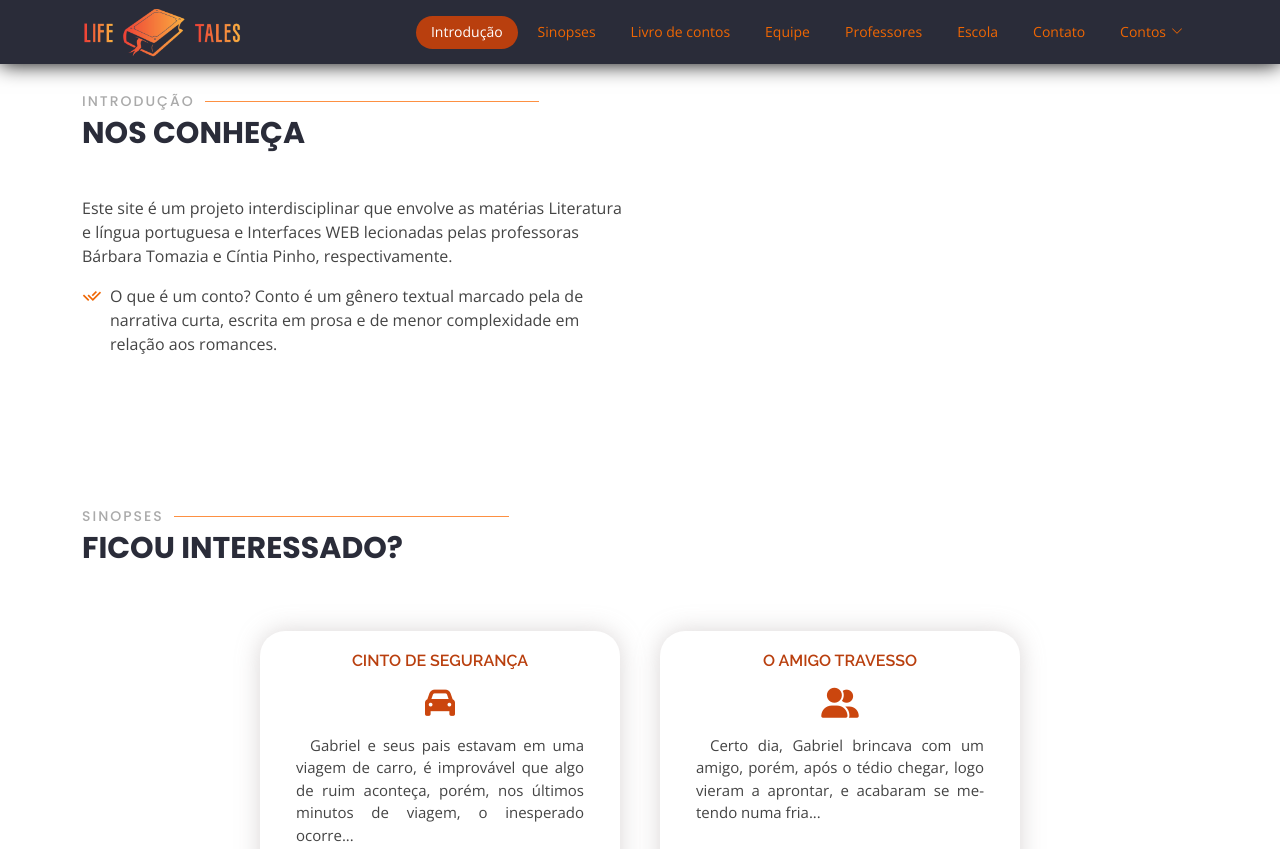
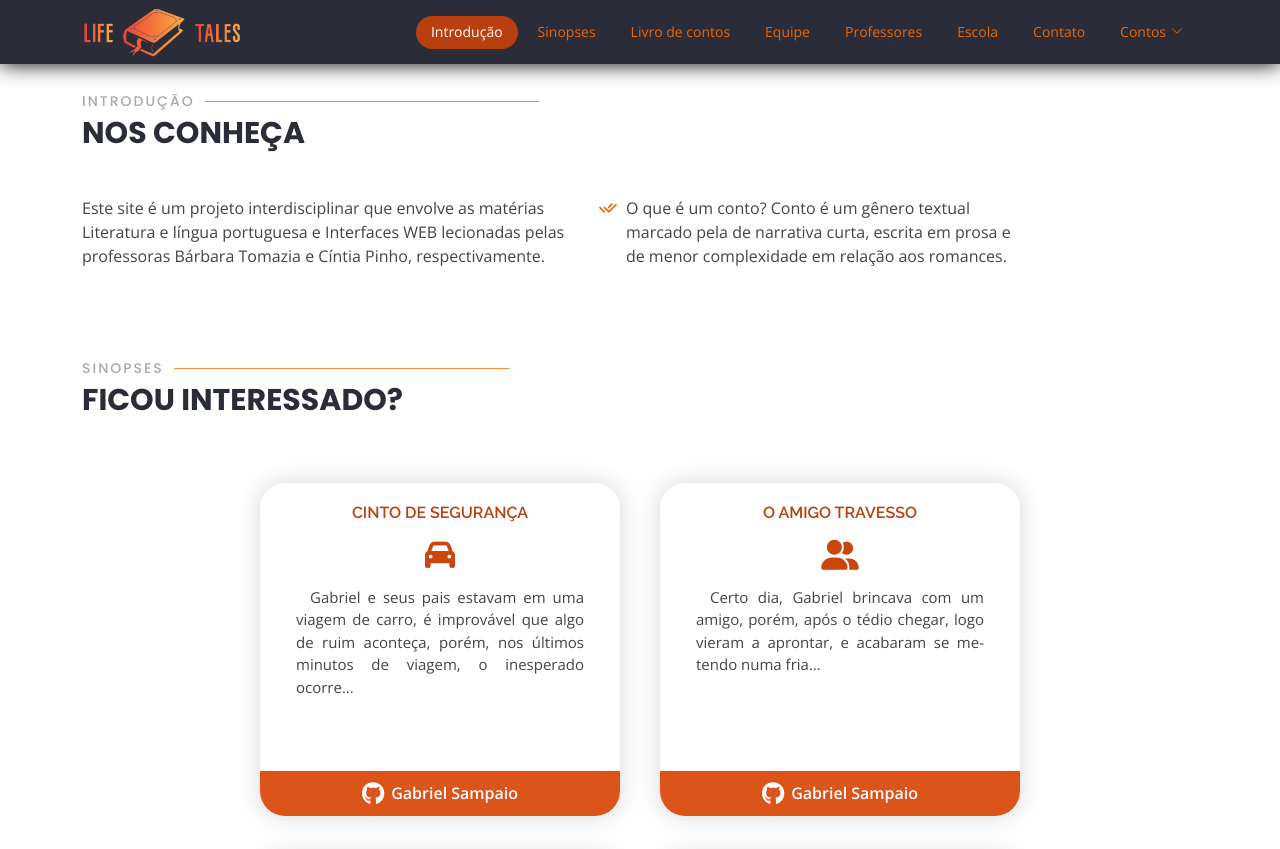
Before and after one commit to quartetoetec/livrodigital, a plain HTML site: page index.html in a window 1280 px wide. Shown: the top 849 px of the page. Drawn offline with nearby package versions, Linux system fonts and the light colour scheme.

Commit message:
Add files via upload

```diff
--- a/assets/css/style.css
+++ b/assets/css/style.css
@@ -250,7 +250,7 @@ h1, h2, h3, h4, h5, h6 {
 --------------------------------------------------------------*/
 section {
   margin-top: 20px;
-  padding: 60px 0;
+  padding: 30px 0;
   overflow: hidden;
 }
 
@@ -524,6 +524,19 @@ img{
 .about{
   padding-top: 6%;
 }
+
+.col-lg-6{
+  flex: 0.8 0 auto;
+  width: 20%;
+  display: flex;
+}
+
+@media (max-width: 285px) {
+  .col-lg-6{
+    flex-wrap: wrap;
+  }
+}
+
 .about .content h3 {
   font-weight: 600;
   font-size: 26px;
@@ -938,6 +951,10 @@ img{
     display: flex;
     justify-content: start;
   }
+
+  .teach-social .bi{
+    margin: 0 15px 0;
+  }
 }
 
 
```
